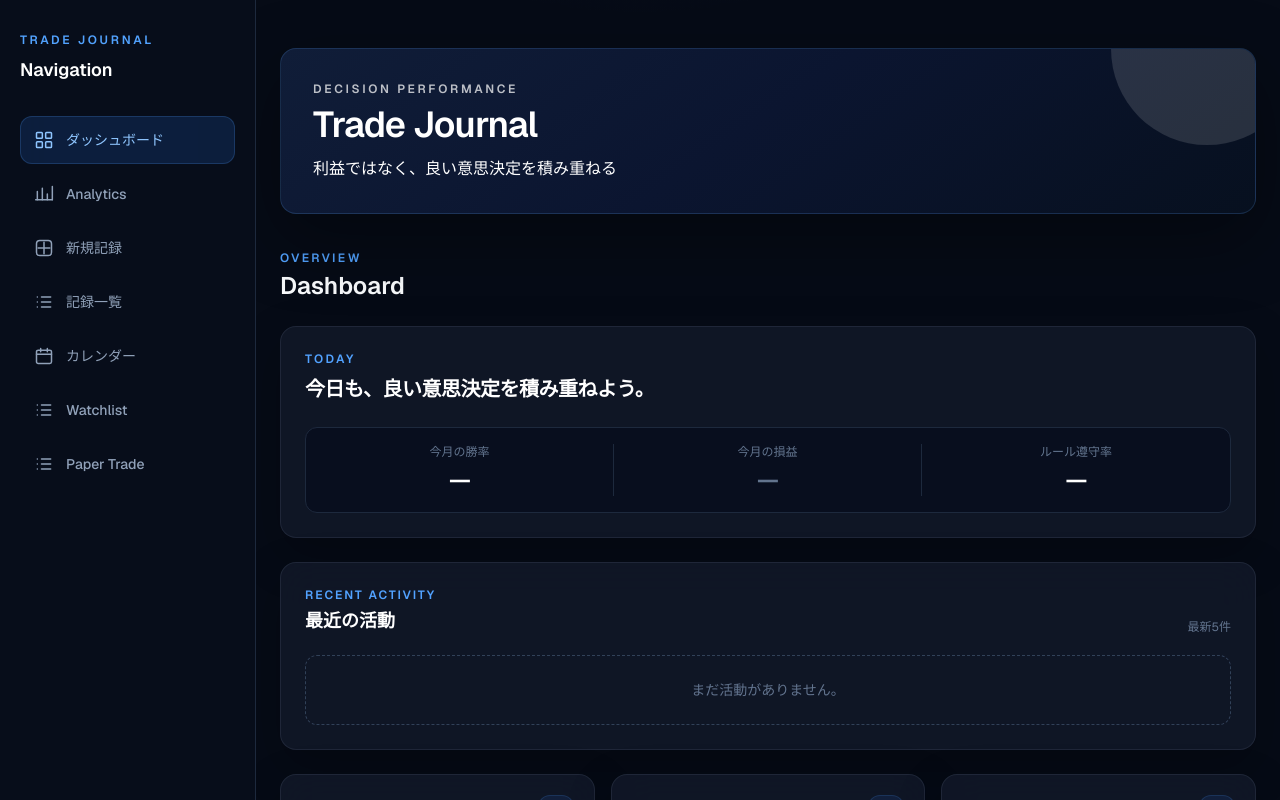
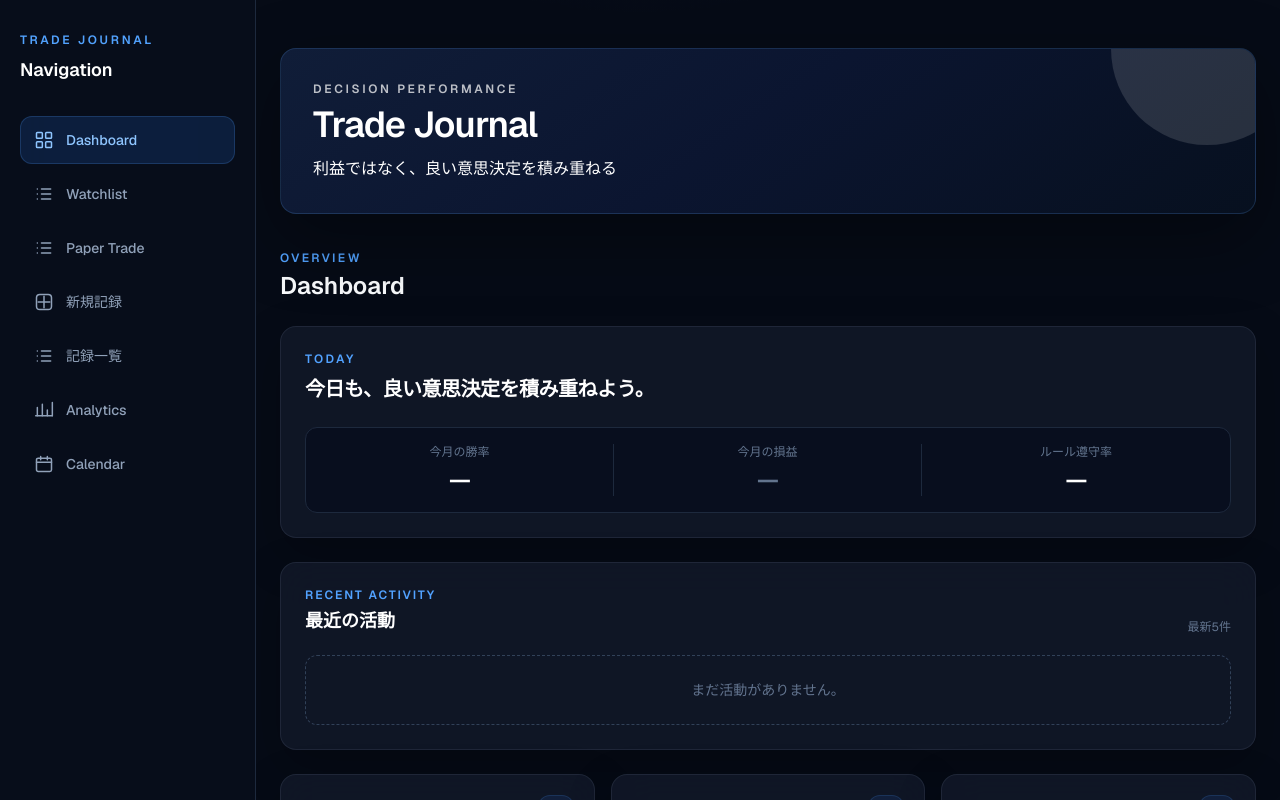
Before and after one commit to fcd0520-netizen/trade-journal, a Next.js app: page / in a window 1280 px wide. Shown: the top 800 px of the page. Built offline with nearby package versions, Linux system fonts and the light colour scheme.

Commit message:
サイドバーの表示方法変更

```diff
--- a/app/components/Sidebar.tsx
+++ b/app/components/Sidebar.tsx
@@ -5,11 +5,13 @@ import Link from "next/link";
 import { usePathname } from "next/navigation";
 
 const menuItems = [
-  { id: "dashboard", label: "ダッシュボード", icon: "dashboard", href: "/" },
-  { id: "analytics", label: "Analytics", icon: "analytics", href: "/#analytics" },
+  { id: "dashboard", label: "Dashboard", icon: "dashboard", href: "/" },
+  { id: "watchlist", label: "Watchlist", icon: "list", href: "/watchlist" },
+  { id: "paper-trade", label: "Paper Trade", icon: "list", href: "/paper-trade" },
   { id: "new-entry", label: "新規記録", icon: "plus", href: "/#new-entry" },
   { id: "journal-list", label: "記録一覧", icon: "list", href: "/#journal-list" },
-  { id: "calendar", label: "カレンダー", icon: "calendar", href: "/#calendar" },
+  { id: "analytics", label: "Analytics", icon: "analytics", href: "/#analytics" },
+  { id: "calendar", label: "Calendar", icon: "calendar", href: "/#calendar" },
 ] as const;
 
 type SectionId = (typeof menuItems)[number]["id"];
@@ -80,13 +82,16 @@ export default function Sidebar() {
   const navigation = (
     <nav aria-label="メインメニュー" className="mt-8 space-y-1.5">
       {menuItems.map((item) => {
-        const isActive = pathname === "/" && activeSection === item.id;
+        const isRootSection = item.href === "/" || item.href.startsWith("/#");
+        const isActive = isRootSection
+          ? pathname === "/" && activeSection === item.id
+          : pathname === item.href;
         return (
           <Link
             key={item.id}
             href={item.href}
             onClick={() => setIsOpen(false)}
-            aria-current={isActive ? (item.id === "dashboard" ? "page" : "location") : undefined}
+            aria-current={isActive ? (isRootSection && item.id !== "dashboard" ? "location" : "page") : undefined}
             className={`flex min-h-12 w-full items-center gap-3 rounded-xl px-3.5 text-left text-sm font-medium transition focus:outline-none focus:ring-2 focus:ring-blue-500/70 ${
               isActive
                 ? "bg-blue-500/15 text-blue-300 ring-1 ring-inset ring-blue-400/20"
@@ -98,30 +103,6 @@ export default function Sidebar() {
           </Link>
         );
       })}
-      <Link
-        href="/watchlist"
-        onClick={() => setIsOpen(false)}
-        aria-current={pathname === "/watchlist" ? "page" : undefined}
-        className={`flex min-h-12 w-full items-center gap-3 rounded-xl px-3.5 text-left text-sm font-medium transition focus:outline-none focus:ring-2 focus:ring-blue-500/70 ${
-          pathname === "/watchlist"
-            ? "bg-blue-500/15 text-blue-300 ring-1 ring-inset ring-blue-400/20"
-            : "text-slate-400 hover:bg-slate-800/70 hover:text-slate-100"
-        }`}
-      >
-        <MenuIcon name="list" />Watchlist
-      </Link>
-      <Link
-        href="/paper-trade"
-        onClick={() => setIsOpen(false)}
-        aria-current={pathname === "/paper-trade" ? "page" : undefined}
-        className={`flex min-h-12 w-full items-center gap-3 rounded-xl px-3.5 text-left text-sm font-medium transition focus:outline-none focus:ring-2 focus:ring-blue-500/70 ${
-          pathname === "/paper-trade"
-            ? "bg-blue-500/15 text-blue-300 ring-1 ring-inset ring-blue-400/20"
-            : "text-slate-400 hover:bg-slate-800/70 hover:text-slate-100"
-        }`}
-      >
-        <MenuIcon name="list" />Paper Trade
-      </Link>
     </nav>
   );
 
--- a/app/paper-trade/page.tsx
+++ b/app/paper-trade/page.tsx
@@ -2,6 +2,7 @@
 
 import Link from "next/link";
 import { useEffect, useState } from "react";
+import Sidebar from "../components/Sidebar";
 import type { PaperTrade } from "../types/paper-trade";
 
 const STORAGE_KEY = "paper-trades";
@@ -83,10 +84,11 @@ export default function PaperTradePage() {
   };
 
   return (
-    <main className="ios-app min-h-screen px-4 py-10 sm:px-6">
+    <main className="ios-app min-h-screen px-4 py-10 sm:px-6 lg:pl-[calc(16rem+1.5rem)]">
+      <Sidebar />
       <div className="mx-auto max-w-5xl space-y-7">
         <header className="ios-hero overflow-hidden rounded-2xl p-6 sm:p-8">
-          <Link href="/" className="relative z-10 text-sm font-semibold text-blue-200 hover:text-white">← Trade Journalへ戻る</Link>
+          <Link href="/" className="relative z-10 text-sm font-semibold text-blue-200 hover:text-white">← Dashboardへ戻る</Link>
           <p className="relative z-10 mt-6 text-xs font-semibold uppercase tracking-[0.22em] text-sky-400">Simulation</p>
           <h1 className="relative z-10 mt-1 text-3xl font-semibold text-white sm:text-4xl">Paper Trade</h1>
           <p className="relative z-10 mt-3 text-sm text-slate-300">実取引とは独立したシミュレーション記録</p>
```
